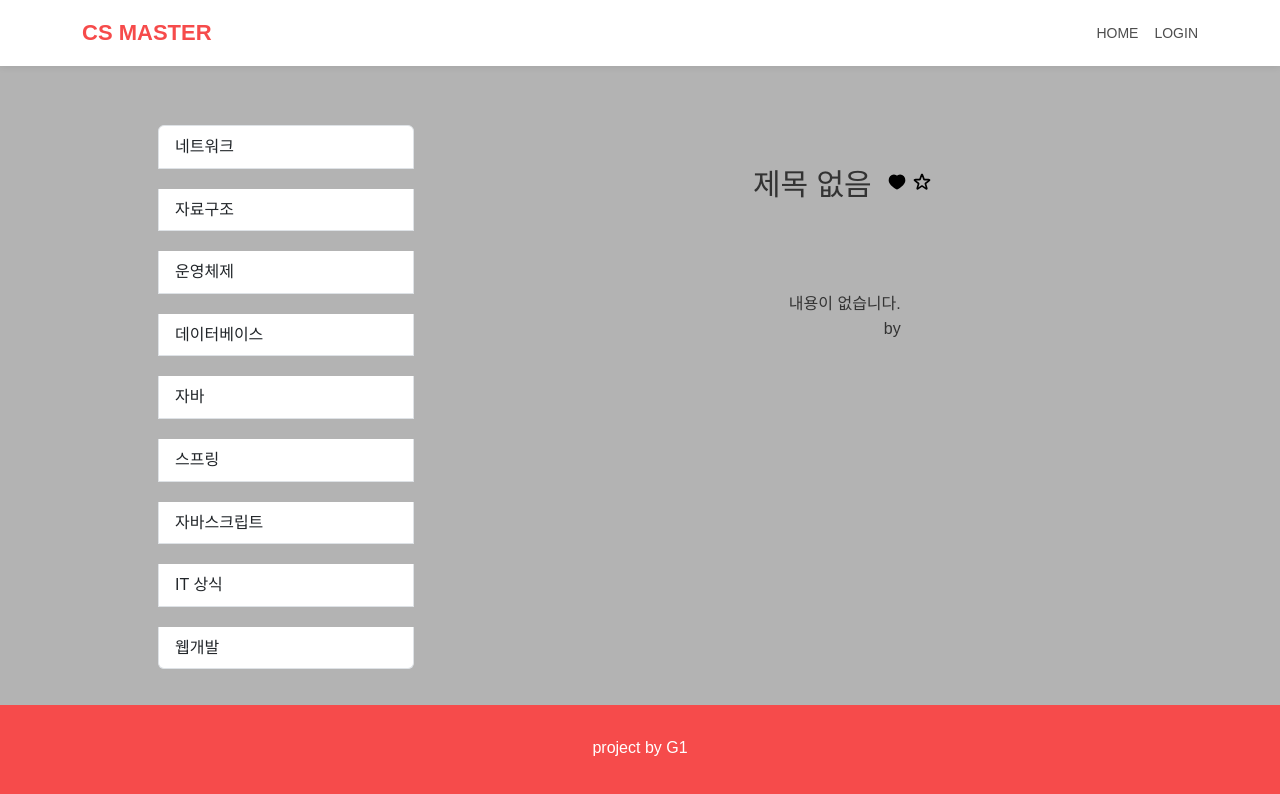
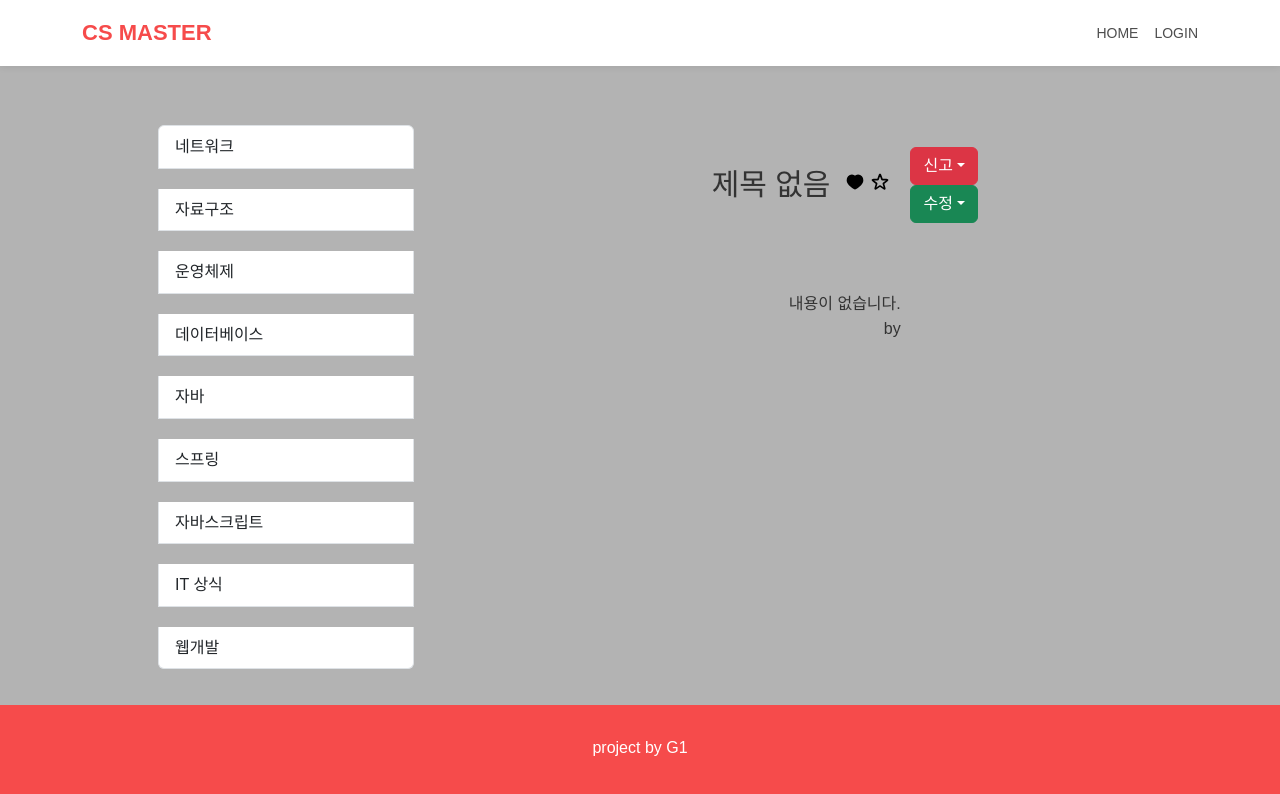
Before and after one commit to G1-H/cs_master, a React (Create React App) app in the folder react-front/: page /learning/1/detail/1 in a window 1280 px wide. Shown: the top 794 px of the page. Built offline with nearby package versions, Linux system fonts and the light colour scheme.

Commit message:
Design : detailview 컴포넌트 부분 변경

```diff
--- a/react-front/src/components/DetailView.jsx
+++ b/react-front/src/components/DetailView.jsx
@@ -2,6 +2,7 @@ import { useLocation } from "react-router-dom";
 import { Image } from "react-bootstrap";
 import heartFillSvg from "../assets/heart-fill.svg";
 import starFillSvg from "../assets/star-fill.svg";
+import DropdwonButton from "./DropdownButton";
 
 const DetailView = () => {
   const location = useLocation();
@@ -9,6 +10,15 @@ const DetailView = () => {
     title: "제목 없음",
     detail: "내용이 없습니다.",
   };
+  const reportDropdown = [
+    { label: "이전버전으로", href: "#/action-1" },
+    { label: "삭제 요청", href: "#/action-2" },
+  ];
+  const updateDropdown = [
+    { label: "문제 만들기", href: "#/action-1" },
+    { label: "개념 수정", href: "#/action-2" },
+    { label: "개념 추가", href: "#/action-2" },
+  ];
 
   return (
     <div
@@ -43,14 +53,24 @@ const DetailView = () => {
             alt="북마크"
           />
         </div>
+        <div>
+          <DropdwonButton
+            title="신고"
+            variant="danger"
+            items={reportDropdown}
+            onItemClick=""
+          />
+          <DropdwonButton
+            title="수정"
+            variant="success"
+            items={updateDropdown}
+            onItemClick=""
+          />
+        </div>
       </div>
 
       <div className="imgContainer">
-        <Image
-          style={{ marginBottom: "15px" }}
-          roundedCircle
-          src={content.img}
-        />
+        <Image style={{ marginBottom: "15px" }} fluid src={content.img} />
       </div>
 
       <div
```
